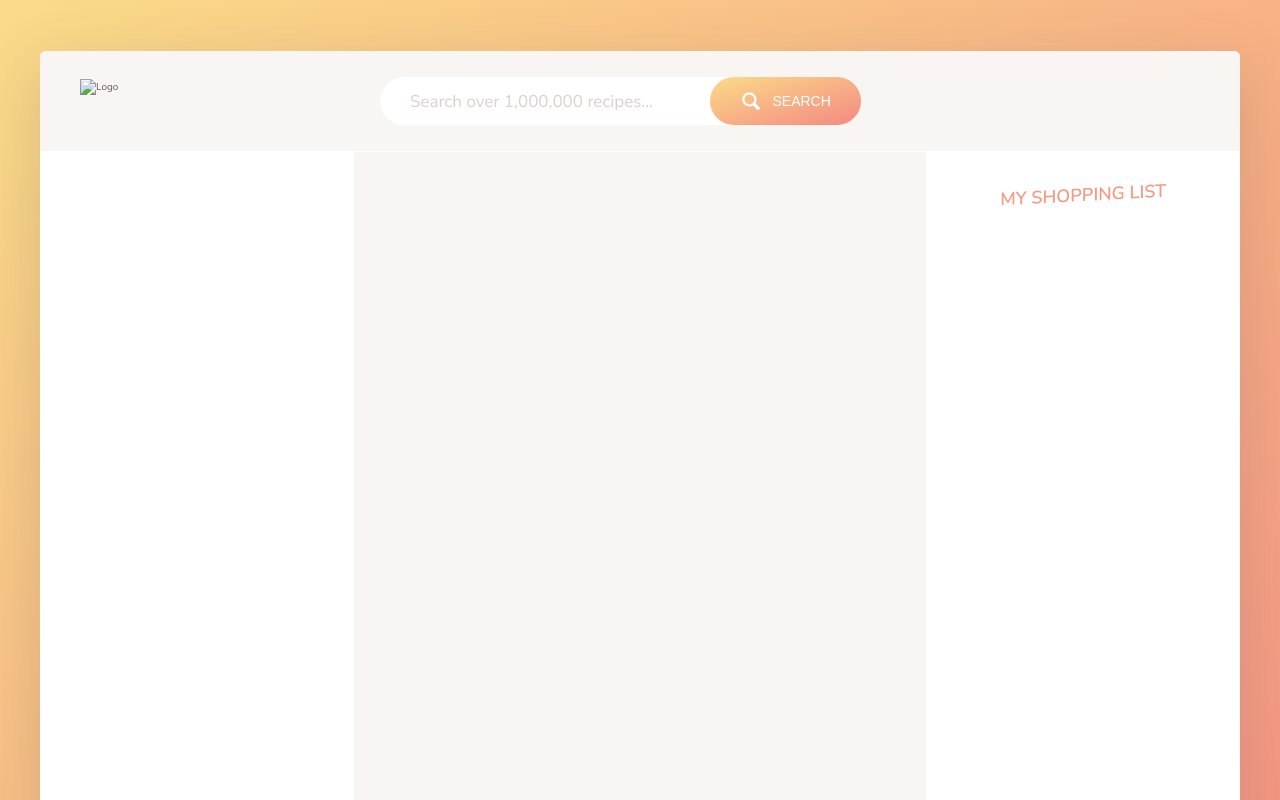
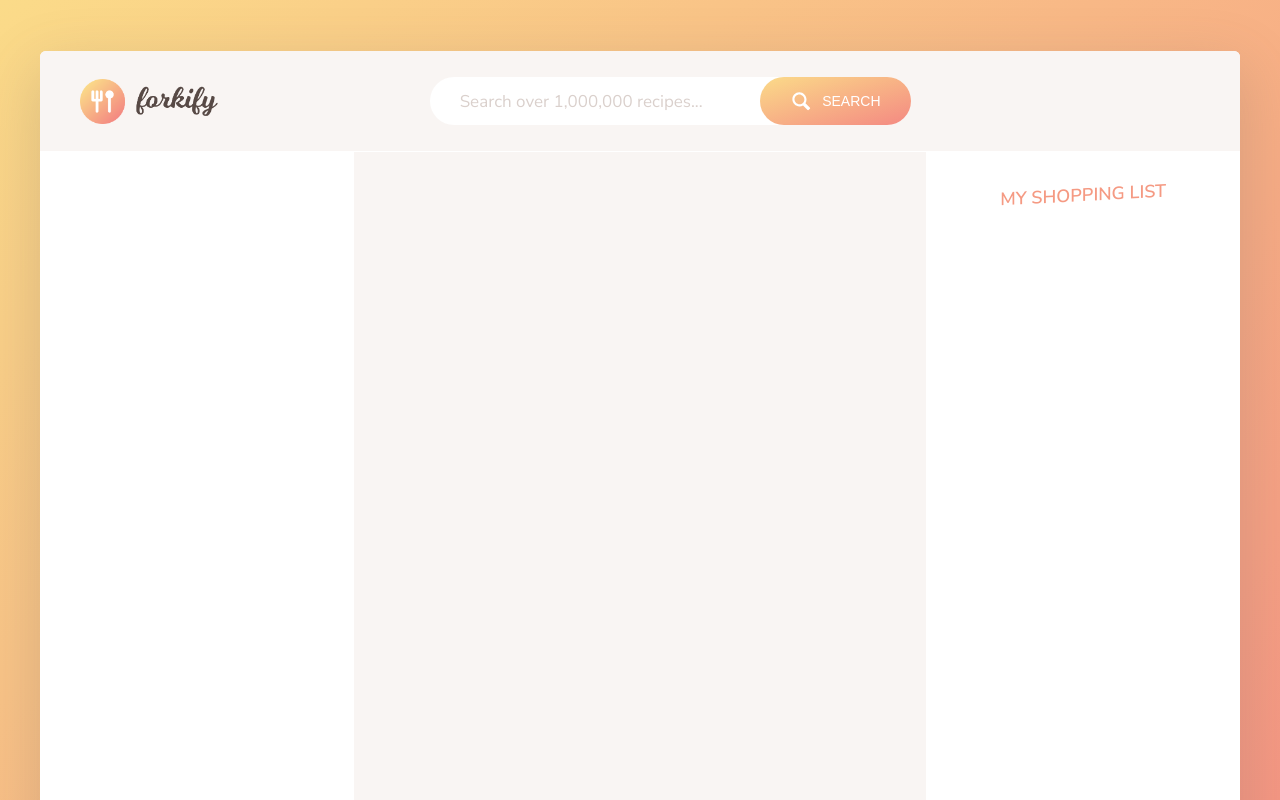
Before and after one commit to faralummers/FoodRecipe, a website built with webpack: page dist/index.html in a window 1280 px wide. Shown: the top 800 px of the page. Built offline with nearby package versions, Linux system fonts and the light colour scheme.

Commit message:
Updated index.html filr

```diff
--- a/dist/index.html
+++ b/dist/index.html
@@ -14,7 +14,7 @@
 <body>
     <div class="container">
         <header class="header">
-            <img src="" alt="Logo" class="header__logo">
+            <img src="img/logo.png" alt="Logo" class="header__logo">
             <form class="search">
                 <input type="text" class="search__field" placeholder="Search over 1,000,000 recipes...">
                 <button class="btn search__btn">
```
